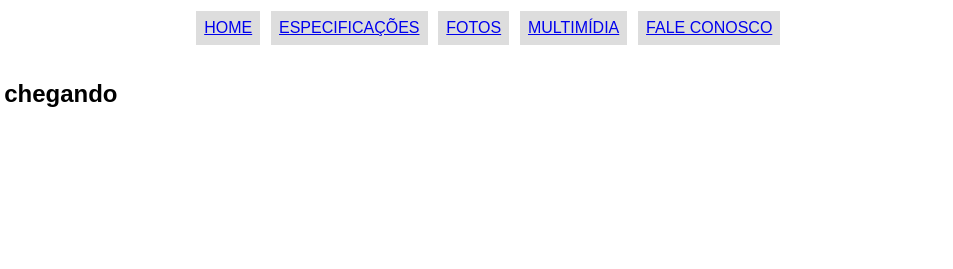
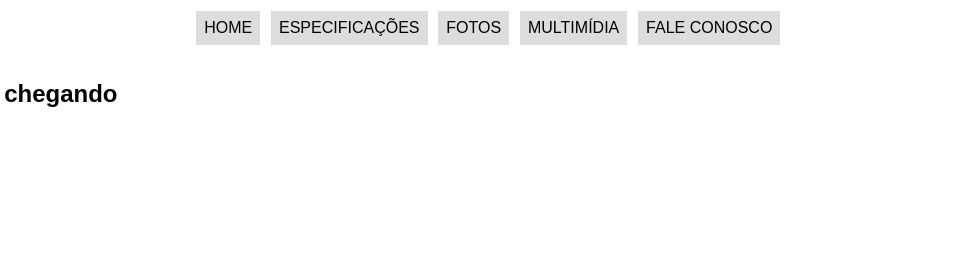
Before and after one commit to devguimaraes/html5css3, a plain HTML site: page index.html in a window 1280 px wide. Shown: the top 269 px of the page, 327-1280 px from the left. Drawn offline with Linux system fonts and the light colour scheme.

Commit message:
alterações feitas na aula 14 - Efeitos Visuais do Menu

```diff
--- a/_css/estilo.css
+++ b/_css/estilo.css
@@ -41,6 +41,7 @@ figure.foto-legenda figcaption:hover {
 }
 
 /*Formatação do Menu*/
+
 nav#menu {
     display: block;
 }
@@ -59,6 +60,24 @@ nav#menu li {
     background-color:#dddddd;
     padding: 0.5rem;
     margin: 0.2rem;
+    transition: 1s;
+    -webkit-transition: 1s;
+
+}
+
+nav#menu a {
+    color: black;
+    text-decoration: none;
+}
+
+nav#menu a:hover {
+    color: #dddddd;
+    text-decoration: underline;
+}
+
+nav#menu li:hover {
+    background-color: #606060;
+
 }
 
 nav#menu h1{
```
